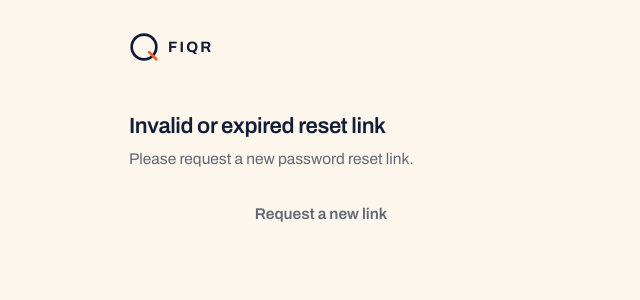
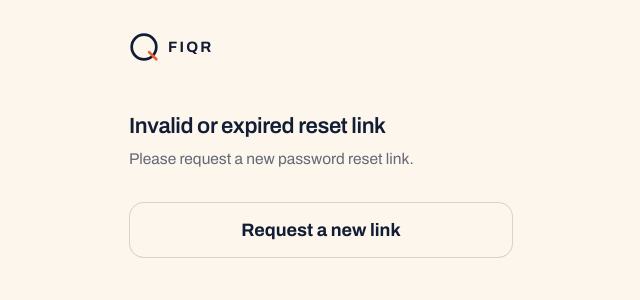
Before and after one commit to harshkkamdar/frontend-nextMealAI, a Next.js app: page /reset-password in a window 1280 px wide. Shown: the top 300 px of the page, without its empty margins (319-959 px from the left). Built offline with nearby package versions, Linux system fonts and the light colour scheme; no server answers; what @capacitor/core would draw is missing.

Commit message:
feat(d2): expired reset link offers Request a new link as a secondary button
D2-27b: the only way forward from an invalid or expired link was a small
grey text link; it is now a full-width 56px secondary button.

```diff
--- a/src/app/(auth)/reset-password/page.tsx
+++ b/src/app/(auth)/reset-password/page.tsx
@@ -107,7 +107,7 @@ function ResetPasswordForm() {
         <p className="text-center">
           <Link
             href="/forgot-password"
-            className="text-[15.5px] font-semibold text-ink-65"
+            className="flex h-14 w-full items-center justify-center rounded-[15px] border border-ink-16 bg-cream text-[18px] font-bold text-ink"
           >
             Request a new link
           </Link>
```
